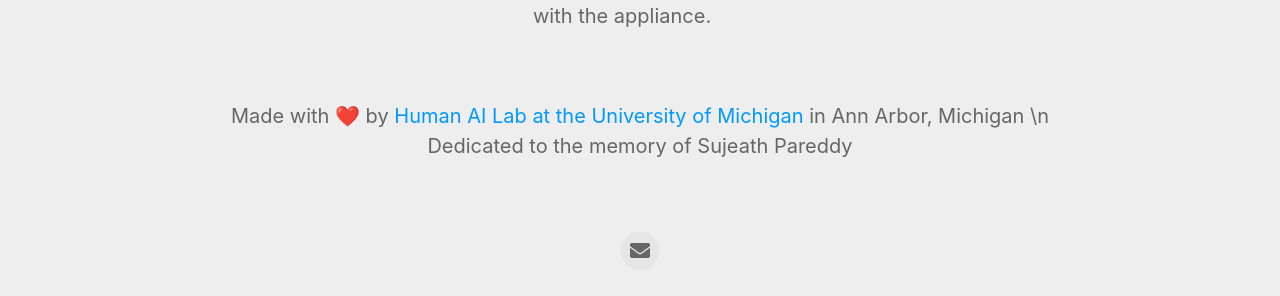
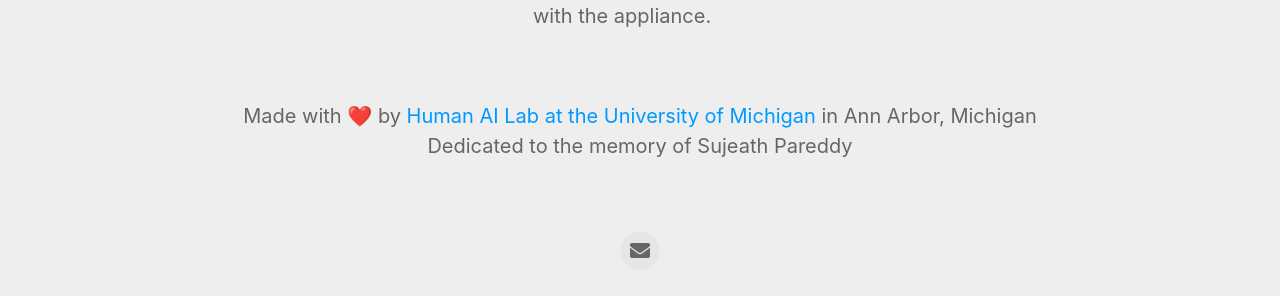
Before and after one commit to HumanAILab/vizlens-web, a Jekyll site: the page built from index.html, in a window 1280 px wide. Shown: the part 1201-1497 px from the top of the page. Built offline with Jekyll 4.4.1, drawn with Linux system fonts in a browser that asks for light colours; nearby versions of some CDN libraries.

```diff
--- a/_includes/footer.html
+++ b/_includes/footer.html
@@ -1,7 +1,7 @@
 <footer>
 	{% if site.your_name %}
 	<p class="footerText">Made with ❤️ by {% if site.your_link %}<a href="{{ site.your_link }}">{% endif %}{{ site.your_name }}{% if site.your_link %}</a>{% endif %}{% if site.your_city %} in {{ site.your_city }}{% endif %}
-	\n <br>  Dedicated to the memory of Sujeath Pareddy</p>
+	<br>  Dedicated to the memory of Sujeath Pareddy</p>
 	{% endif %}
 	<div class="footerIcons">
 
```
